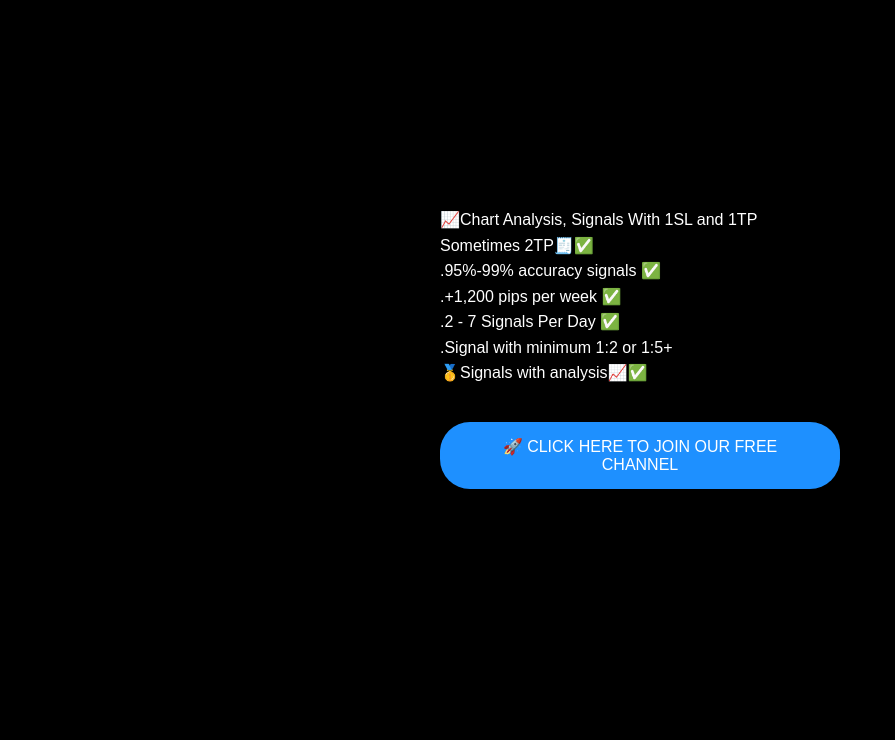
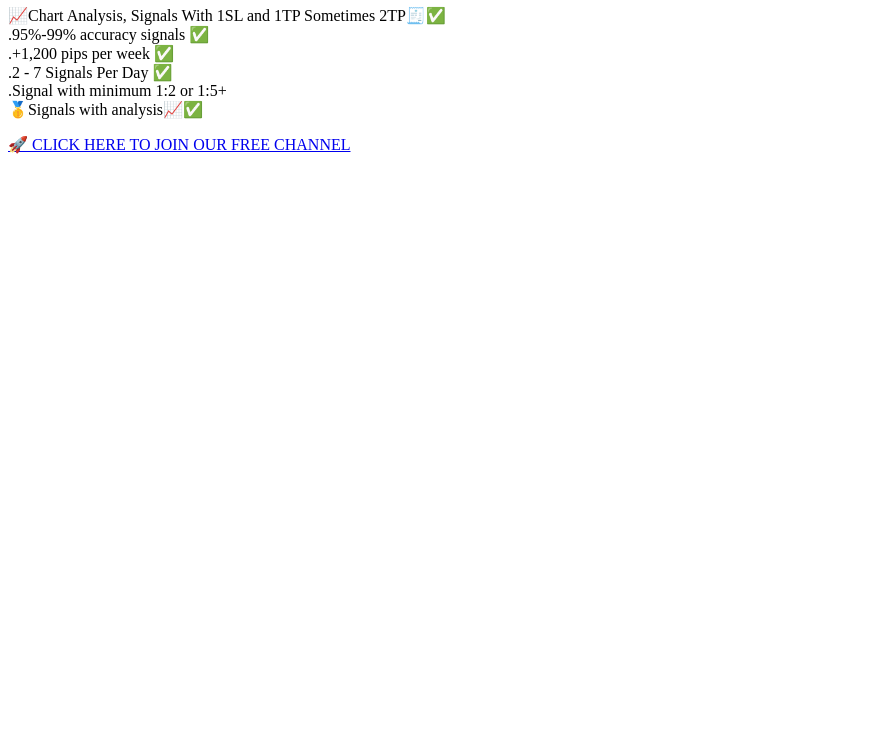
Before and after one commit to Forexwinpips/forex-win-pips, a plain HTML site: page index.html in a window 1280 px wide. Shown: the part 60-800 px from the top of the page, without its empty margins (0-895 px from the left). Drawn offline with Linux system fonts and the light colour scheme.

Commit message:
Update index.html

```diff
--- a/index.html
+++ b/index.html
@@ -1,57 +1,5 @@
-<!DOCTYPE html>
-<html lang="en">
-<head>
-  <meta charset="UTF-8" />
-  <meta name="viewport" content="width=device-width, initial-scale=1.0" />
-  <title>Forex Win Pips</title>
-  <style>
-    body {
-      margin: 0;
-      font-family: Arial, sans-serif;
-      background: #000;
-      display: flex;
-      justify-content: center;
-      align-items: center;
-      height: 100vh;
-    }
-
-    .container {
-      background: rgba(0, 0, 0, 0.6);
-      border-radius: 40px;
-      width: 90%;
-      max-width: 400px;
-      padding: 20px;
-      text-align: center;
-      color: white;
-    }
-
-    h1 {
-      font-size: 28px;
-      margin-bottom: 20px;
-    }
-
-    p {
-      font-size: 16px;
-      text-align: left;
-      line-height: 1.6;
-    }
-
-    .cta-button {
-      display: inline-block;
-      margin-top: 20px;
-      background-color: #1e90ff;
-      color: white;
-      padding: 15px 25px;
-      border: none;
-      border-radius: 30px;
-      font-size: 16px;
-      text-decoration: none;
-    }
-  </style>
-</head>
-<body>
 <div class="container">
-
+  <h1>Forex Win Pips</h1> <!-- FOREW WIN PIPS -->
   <p>
     📈Chart Analysis, Signals With 1SL and 1TP Sometimes 2TP🧾✅<br />
     .95%-99% accuracy signals ✅<br />
@@ -62,5 +10,3 @@
   </p>
   <a href="https://t.me/forex_win_pips" class="cta-button">🚀 CLICK HERE TO JOIN OUR FREE CHANNEL</a>
 </div>
-</body>
-</html>
```
Lines whose indentation alone changed are shown as unchanged.
